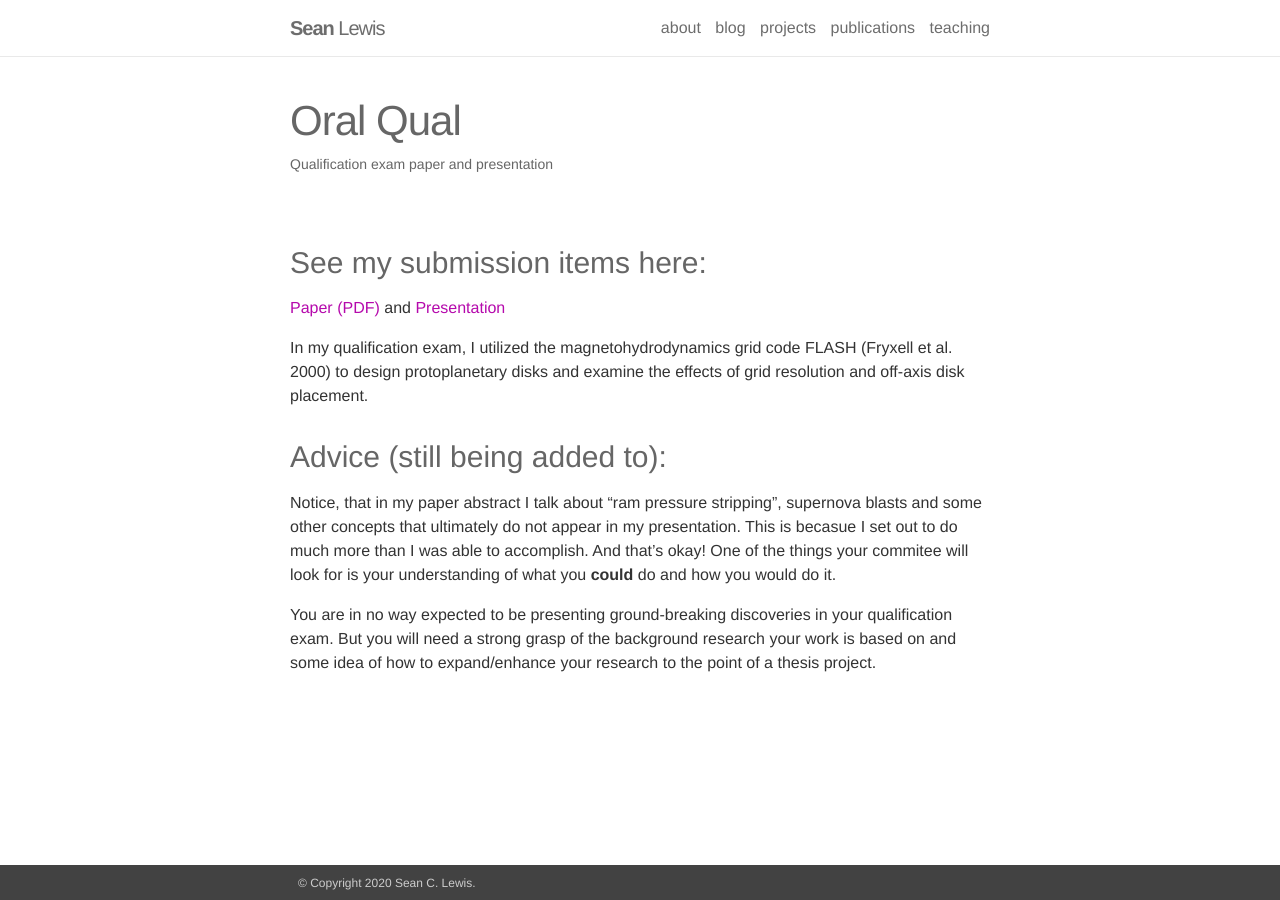
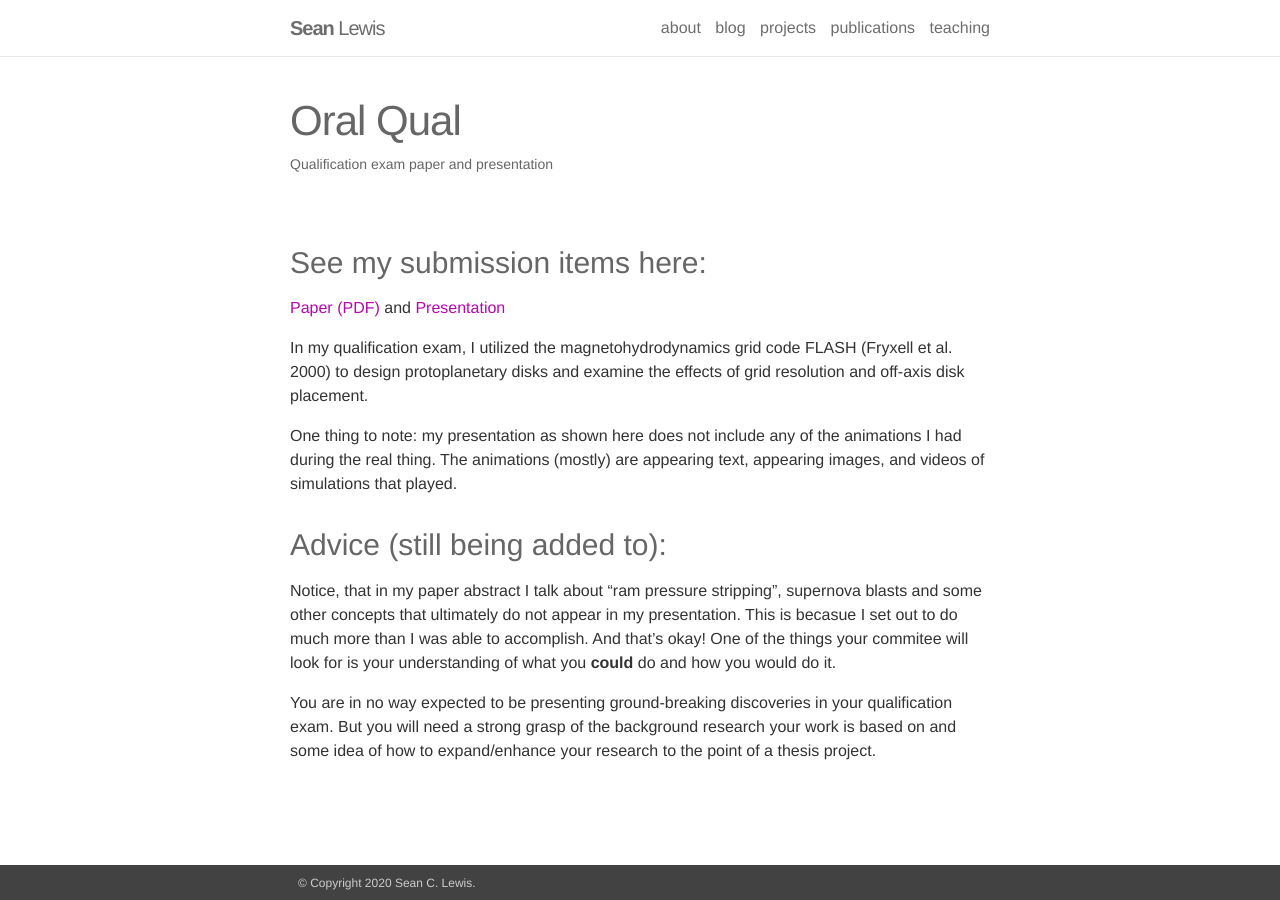
Before and after one commit to seanlabean/seanWebpage, a Jekyll site: the page built from _projects/oral_qual.markdown, in a window 1280 px wide. Built offline with Jekyll 4.4.1, drawn with Linux system fonts in a browser that asks for light colours; nearby versions of some CDN libraries.

Commit message:
Update advice section of oral qual project page.

```diff
--- a/_projects/oral_qual.markdown
+++ b/_projects/oral_qual.markdown
@@ -10,6 +10,7 @@ img: /assets/img/artist_disk.png
 
 In my qualification exam, I utilized the magnetohydrodynamics grid code FLASH (Fryxell et al. 2000) to design protoplanetary disks and examine the effects of grid resolution and off-axis disk placement.
 
+One thing to note: my presentation as shown here does not include any of the animations I had during the real thing. The animations (mostly) are appearing text, appearing images, and videos of simulations that played.
 
 ### Advice (still being added to):
 Notice, that in my paper abstract I talk about "ram pressure stripping", supernova blasts and some other concepts that ultimately do not appear in my presentation. This is becasue I set out to do much more than I was able to accomplish. And that's okay! One of the things your commitee will look for is your understanding of what you <strong>could</strong> do and how you would do it.
```
